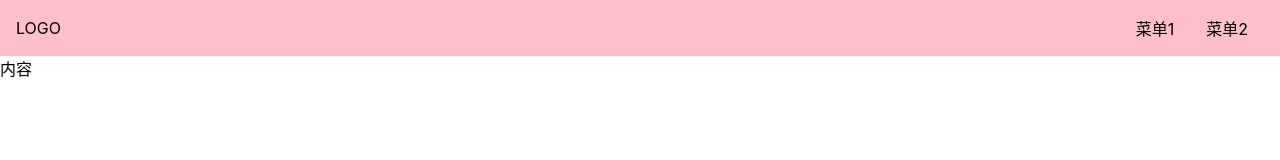
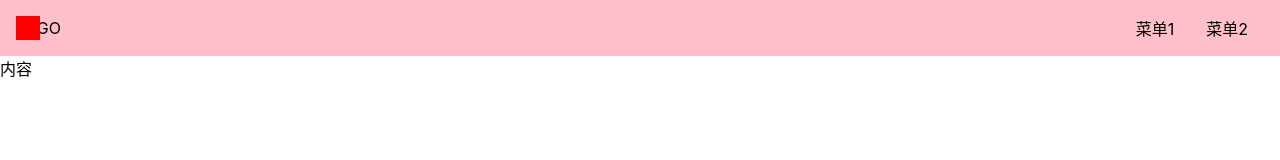
Before and after one commit to Straight-GZ/qui, a Vue app: page /#/doc in a window 1280 px wide. Shown: the top 160 px of the page. Built offline with nearby package versions, Linux system fonts and the light colour scheme.

Commit message:
添加toggleAside

```diff
--- a/src/components/Topnav.vue
+++ b/src/components/Topnav.vue
@@ -1,11 +1,11 @@
 <template>
   <div class="topnav">
-    <div class="logo" @click="toggleMenu">LOGO</div>
+    <div class="logo">LOGO</div>
     <ul class="menu">
       <li>菜单1</li>
       <li>菜单2</li>
     </ul>
-    <span class="toggleAside"></span>
+    <span class="toggleAside" @click="toggleMenu"></span>
   </div>
 </template>
 <script lang="ts">
@@ -41,6 +41,16 @@
       margin: 0 1em;
     }
   }
+  > .toggleAside {
+    display: inline-block;
+    width: 24px;
+    height: 24px;
+    background: red;
+    position: absolute;
+    left: 16px;
+    top: 50%;
+    transform: translateY(-50%);
+  }
   @media (max-width: 500px) {
     > .menu {
       display: none;
```
